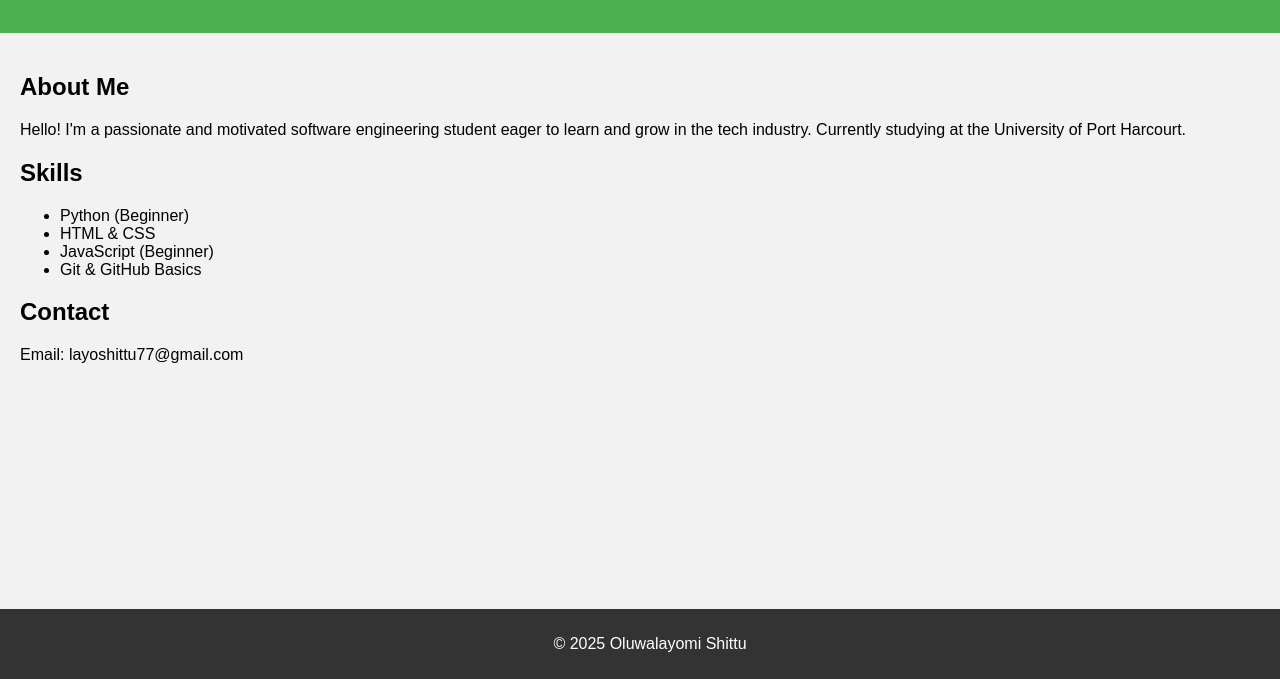
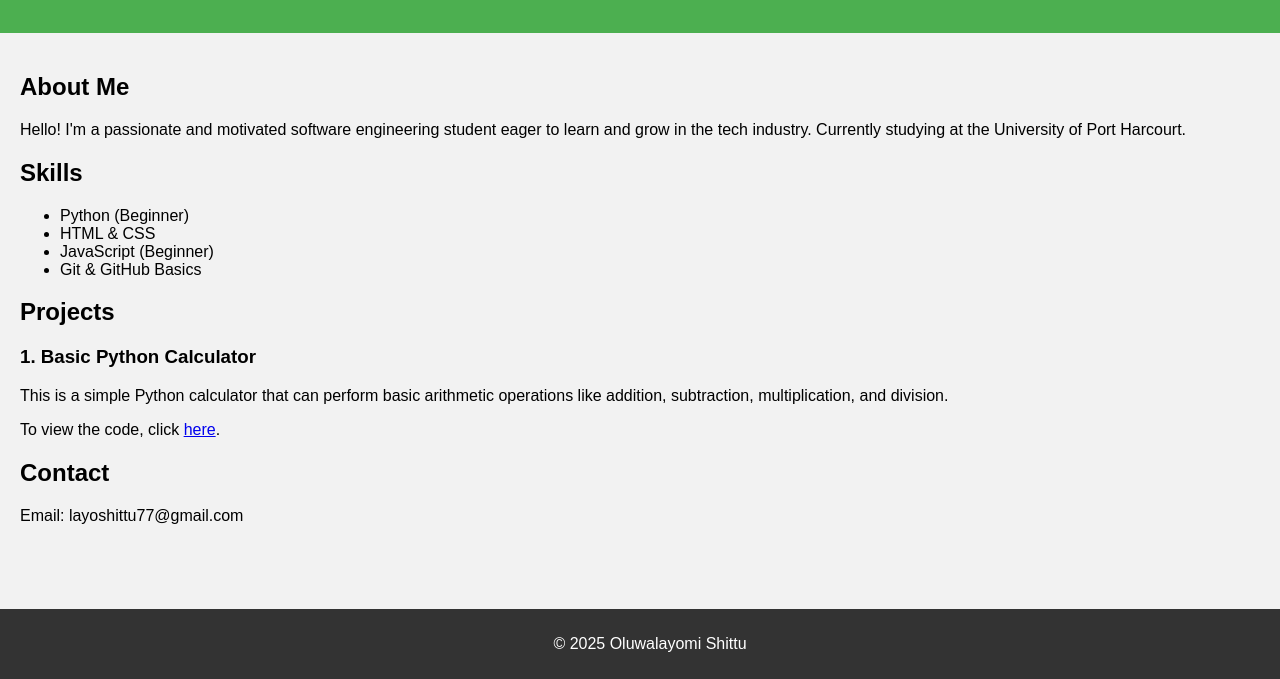
Before and after one commit to LayomiShittu/portfolio-website, a plain HTML site: page index.html in a window 1280 px wide. Shown: the part 121-800 px from the top of the page. Drawn offline with Linux system fonts and the light colour scheme.

Commit message:
Add python calculator project to portfolio

```diff
--- a/index.html
+++ b/index.html
@@ -30,6 +30,11 @@
         <li>Git & GitHub Basics</li>
     </ul>
 
+    <h2>Projects</h2>
+    <h3>1. Basic Python Calculator</h3>
+    <p>This is a simple Python calculator that can perform basic arithmetic operations like addition, subtraction, multiplication, and division.</p>
+    <p>To view the code, click <a href="https://github.com/layoshittu/Portfolio-Websites/blob/main/calculator.py" target="_blank">here</a>.</p>
+
     <h2>Contact</h2>
     <p>Email: layoshittu77@gmail.com</p>
 </section>
```
